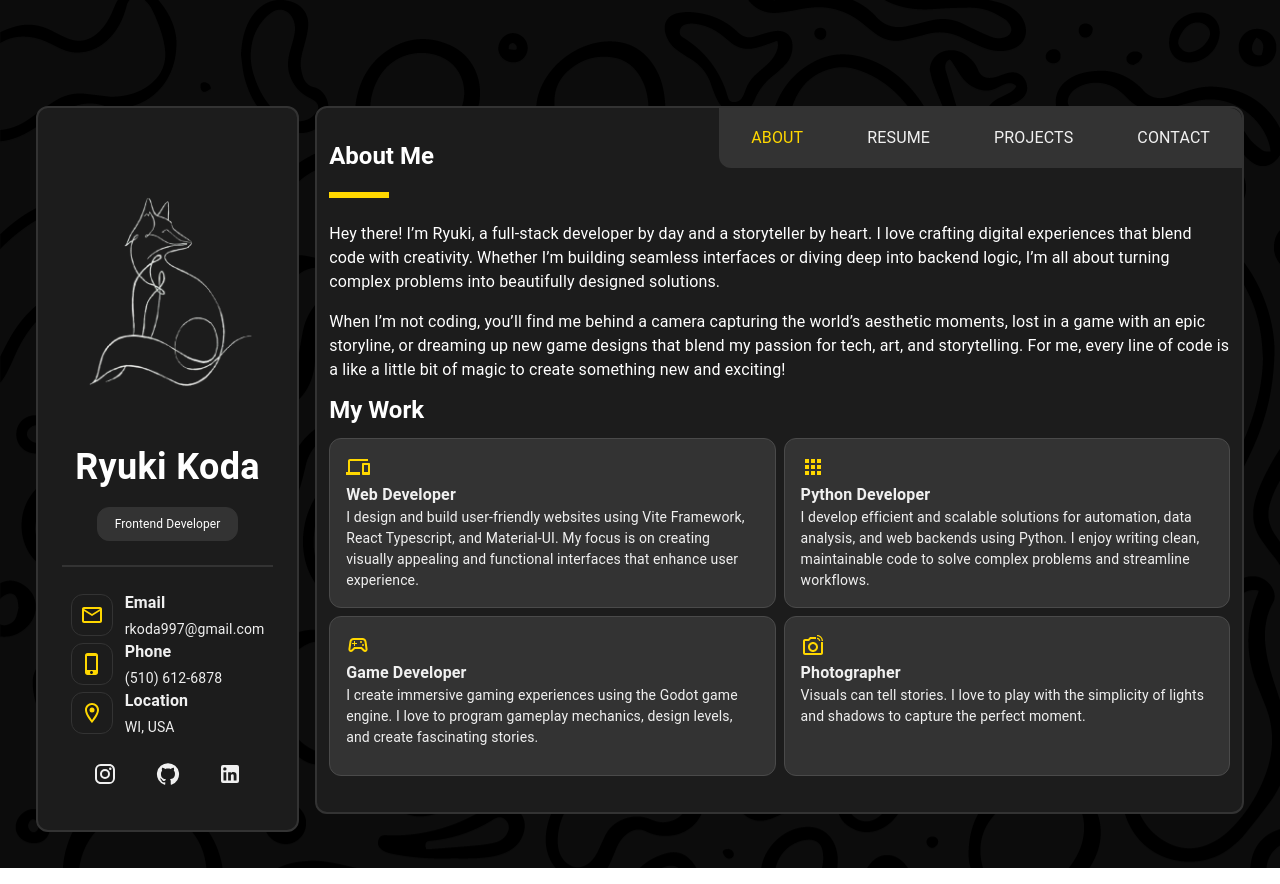
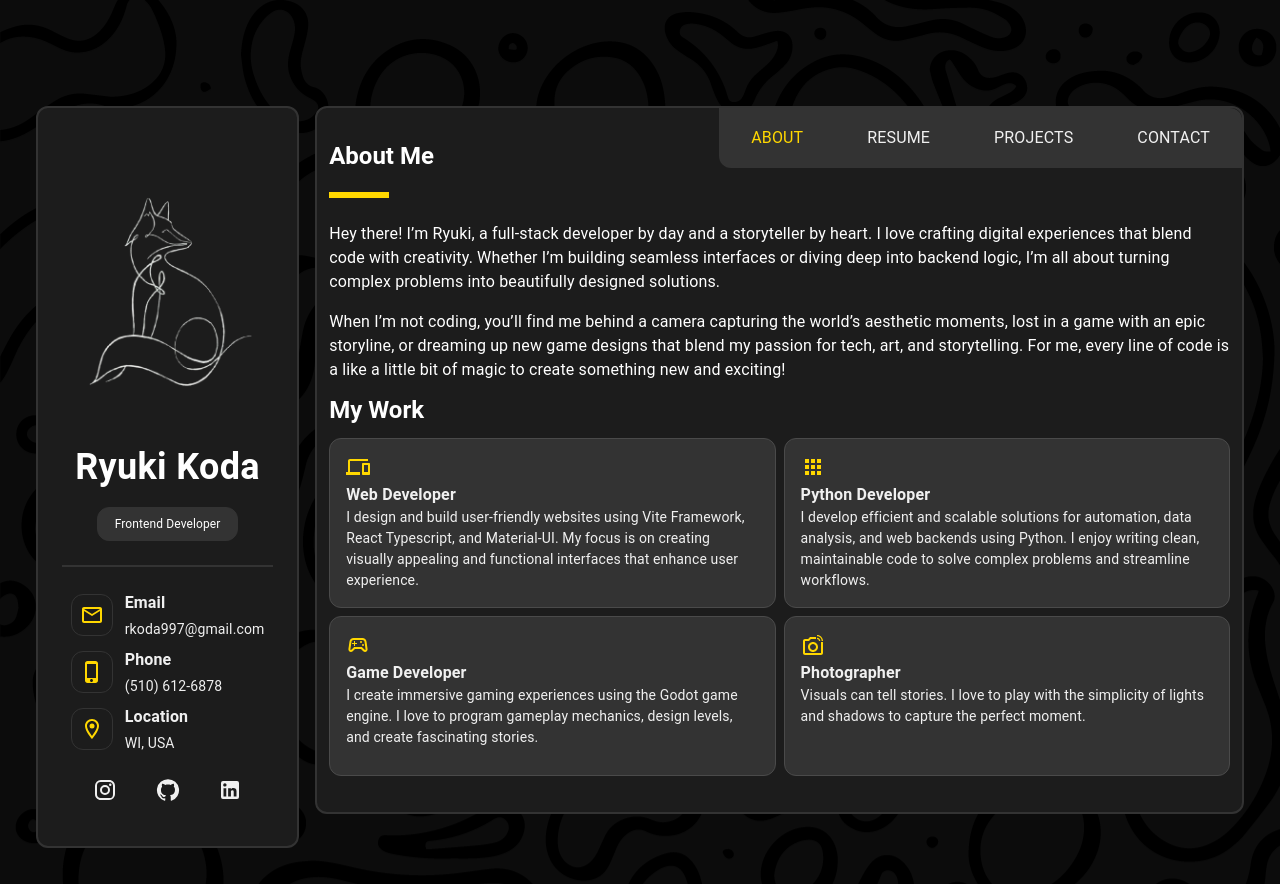
Before and after one commit to TheFox-cmd/portfolio, a React (Vite) app: page /about in a window 1280 px wide. Built offline with nearby package versions, Linux system fonts and the light colour scheme; the HTML template or start-up script is replaced by a standard one.

Commit message:
Add gap to Profile

```diff
--- a/src/components/Profile.tsx
+++ b/src/components/Profile.tsx
@@ -131,6 +131,7 @@ const Profile = () => {
         justifyContent="center"
         color="var(--quinary-color)"
         direction="column"
+        gap={1}
       >
         {contactInfo.map((contact, index) => (
           <Grid
```
